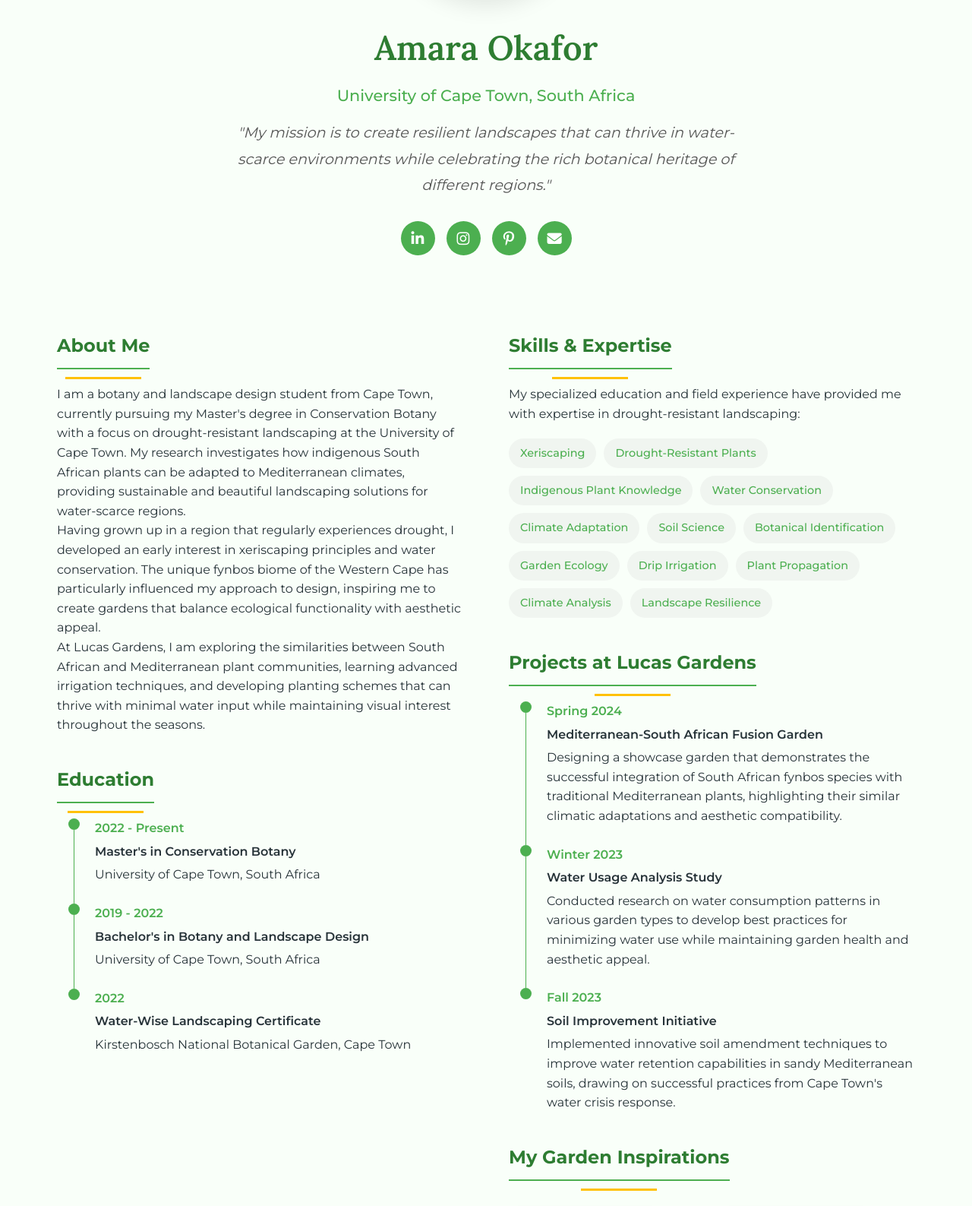
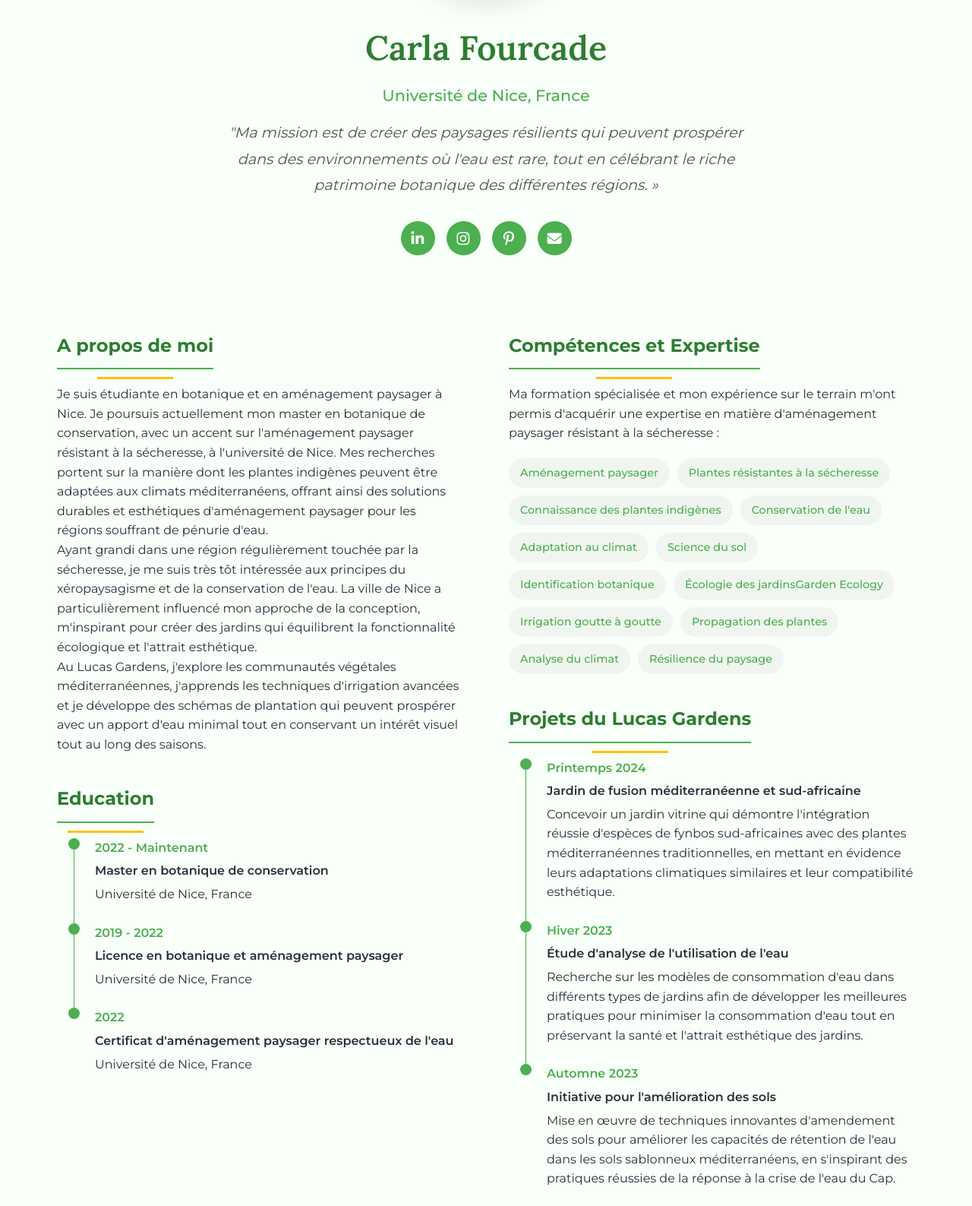
Before and after one commit to Carlafourcade/Lucas-Garden.projet, a plain HTML site: page pages/thanhvien2.html in a window 1280 px wide. Shown: the part 733-2320 px from the top of the page at 76% size. Drawn offline with Linux system fonts and the light colour scheme.

Commit message:
Update thanhvien2.html

```diff
--- a/pages/thanhvien2.html
+++ b/pages/thanhvien2.html
@@ -4,7 +4,7 @@
 <head>
   <meta charset="UTF-8" />
   <meta name="viewport" content="width=device-width, initial-scale=1.0" />
-  <title>Amara Okafor | Lucas Gardens</title>
+  <title>Carla Fourcade | Lucas Gardens</title>
   <meta name="description" content="Profile of Amara Okafor, student at University of Cape Town and intern at Lucas Gardens">
 
   <!-- Favicon -->
@@ -274,11 +274,11 @@
           <i class="fas fa-bars"></i>
         </button>
         <ul class="nav-links" id="nav-links">
-          <li><a href="../index.html">Home</a></li>
+          <li><a href="../index.html">Accueil</a></li>
           <li><a href="services.html">Services</a></li>
-          <li><a href="gallery.html">Gallery</a></li>
-          <li><a href="about.html">About</a></li>
-          <li><a href="../pages/students.html">Students</a></li>
+          <li><a href="gallery.html">Galerie</a></li>
+          <li><a href="about.html">A propos de nous</a></li>
+          <li><a href="../pages/students.html">Etudiantes</a></li>
           <li><a href="faq.html">FAQ</a></li>
           <li><a href="contact.html">Contact</a></li>
         </ul>
@@ -290,9 +290,9 @@
   <div class="breadcrumb">
     <div class="container">
       <div class="breadcrumb-container">
-        <div class="breadcrumb-item"><a href="../index.html">Home</a></div>
-        <div class="breadcrumb-item"><a href="students.html">Our Interns</a></div>
-        <div class="breadcrumb-item active">Amara Okafor</div>
+        <div class="breadcrumb-item"><a href="../index.html">Accueil</a></div>
+        <div class="breadcrumb-item"><a href="students.html">Nos stagiaires</a></div>
+        <div class="breadcrumb-item active">Carla Fourcade</div>
       </div>
     </div>
   </div>
@@ -300,8 +300,8 @@
   <!-- Student Profile Section -->
   <div class="page-header">
     <div class="container">
-      <h1 class="page-title">Student Profile</h1>
-      <p class="page-subtitle">Meet our talented intern from University of Cape Town</p>
+      <h1 class="page-title">Profil de l'étudiante</h1>
+      <p class="page-subtitle">Rencontrez notre talentueux stagiaire de l'Université de Nice</p>
     </div>
   </div>
 
@@ -313,9 +313,9 @@
           <div class="profile-img-container">
             <img src="../img/thanhvien2.jpg" alt="Amara Okafor">
           </div>
-          <h2 class="student-name">Amara Okafor</h2>
-          <p class="student-university">University of Cape Town, South Africa</p>
-          <p class="student-quote">"My mission is to create resilient landscapes that can thrive in water-scarce environments while celebrating the rich botanical heritage of different regions."</p>
+          <h2 class="student-name">Carla Fourcade</h2>
+          <p class="student-university">Université de Nice, France</p>
+          <p class="student-quote">"Ma mission est de créer des paysages résilients qui peuvent prospérer dans des environnements où l'eau est rare, tout en célébrant le riche patrimoine botanique des différentes régions. »</p>
           <div class="social-icons">
             <a href="#" class="social-icon"><i class="fab fa-linkedin-in"></i></a>
             <a href="#" class="social-icon"><i class="fab fa-instagram"></i></a>
@@ -327,29 +327,29 @@
         <div class="profile-content">
           <div class="left-column">
             <div class="content-section animate-on-scroll">
-              <h3 class="section-title">About Me</h3>
-              <p>I am a botany and landscape design student from Cape Town, currently pursuing my Master's degree in Conservation Botany with a focus on drought-resistant landscaping at the University of Cape Town. My research investigates how indigenous South African plants can be adapted to Mediterranean climates, providing sustainable and beautiful landscaping solutions for water-scarce regions.</p>
-              <p>Having grown up in a region that regularly experiences drought, I developed an early interest in xeriscaping principles and water conservation. The unique fynbos biome of the Western Cape has particularly influenced my approach to design, inspiring me to create gardens that balance ecological functionality with aesthetic appeal.</p>
-              <p>At Lucas Gardens, I am exploring the similarities between South African and Mediterranean plant communities, learning advanced irrigation techniques, and developing planting schemes that can thrive with minimal water input while maintaining visual interest throughout the seasons.</p>
+              <h3 class="section-title">A propos de moi</h3>
+              <p>Je suis étudiante en botanique et en aménagement paysager à Nice. Je poursuis actuellement mon master en botanique de conservation, avec un accent sur l'aménagement paysager résistant à la sécheresse, à l'université de Nice. Mes recherches portent sur la manière dont les plantes indigènes peuvent être adaptées aux climats méditerranéens, offrant ainsi des solutions durables et esthétiques d'aménagement paysager pour les régions souffrant de pénurie d'eau.</p>
+              <p>Ayant grandi dans une région régulièrement touchée par la sécheresse, je me suis très tôt intéressée aux principes du xéropaysagisme et de la conservation de l'eau. La ville de Nice a particulièrement influencé mon approche de la conception, m'inspirant pour créer des jardins qui équilibrent la fonctionnalité écologique et l'attrait esthétique.</p>
+              <p>Au Lucas Gardens, j'explore les communautés végétales méditerranéennes, j'apprends les techniques d'irrigation avancées et je développe des schémas de plantation qui peuvent prospérer avec un apport d'eau minimal tout en conservant un intérêt visuel tout au long des saisons.</p>
             </div>
 
             <div class="content-section animate-on-scroll">
               <h3 class="section-title">Education</h3>
               <div class="timeline">
                 <div class="timeline-item">
-                  <p class="timeline-date">2022 - Present</p>
-                  <p class="timeline-title">Master's in Conservation Botany</p>
-                  <p>University of Cape Town, South Africa</p>
+                  <p class="timeline-date">2022 - Maintenant</p>
+                  <p class="timeline-title">Master en botanique de conservation</p>
+                  <p>Université de Nice, France</p>
                 </div>
                 <div class="timeline-item">
                   <p class="timeline-date">2019 - 2022</p>
-                  <p class="timeline-title">Bachelor's in Botany and Landscape Design</p>
-                  <p>University of Cape Town, South Africa</p>
+                  <p class="timeline-title">Licence en botanique et aménagement paysager</p>
+                  <p>Université de Nice, France</p>
                 </div>
                 <div class="timeline-item">
                   <p class="timeline-date">2022</p>
-                  <p class="timeline-title">Water-Wise Landscaping Certificate</p>
-                  <p>Kirstenbosch National Botanical Garden, Cape Town</p>
+                  <p class="timeline-title">Certificat d'aménagement paysager respectueux de l'eau</p>
+                  <p>Université de Nice, France</p>
                 </div>
               </div>
             </div>
@@ -357,47 +357,47 @@
 
           <div class="right-column">
             <div class="content-section animate-on-scroll">
-              <h3 class="section-title">Skills & Expertise</h3>
-              <p>My specialized education and field experience have provided me with expertise in drought-resistant landscaping:</p>
+              <h3 class="section-title">Compétences et Expertise</h3>
+              <p>Ma formation spécialisée et mon expérience sur le terrain m'ont permis d'acquérir une expertise en matière d'aménagement paysager résistant à la sécheresse :</p>
               <div class="skills-container">
-                <span class="skill-tag">Xeriscaping</span>
-                <span class="skill-tag">Drought-Resistant Plants</span>
-                <span class="skill-tag">Indigenous Plant Knowledge</span>
-                <span class="skill-tag">Water Conservation</span>
-                <span class="skill-tag">Climate Adaptation</span>
-                <span class="skill-tag">Soil Science</span>
-                <span class="skill-tag">Botanical Identification</span>
-                <span class="skill-tag">Garden Ecology</span>
-                <span class="skill-tag">Drip Irrigation</span>
-                <span class="skill-tag">Plant Propagation</span>
-                <span class="skill-tag">Climate Analysis</span>
-                <span class="skill-tag">Landscape Resilience</span>
+                <span class="skill-tag">Aménagement paysager</span>
+                <span class="skill-tag">Plantes résistantes à la sécheresse</span>
+                <span class="skill-tag">Connaissance des plantes indigènes</span>
+                <span class="skill-tag">Conservation de l'eau</span>
+                <span class="skill-tag">Adaptation au climat</span>
+                <span class="skill-tag">Science du sol</span>
+                <span class="skill-tag">Identification botanique</span>
+                <span class="skill-tag">Écologie des jardinsGarden Ecology</span>
+                <span class="skill-tag">Irrigation goutte à goutte</span>
+                <span class="skill-tag">Propagation des plantes</span>
+                <span class="skill-tag">Analyse du climat</span>
+                <span class="skill-tag">Résilience du paysage</span>
               </div>
             </div>
 
             <div class="content-section animate-on-scroll">
-              <h3 class="section-title">Projects at Lucas Gardens</h3>
+              <h3 class="section-title">Projets du Lucas Gardens</h3>
               <div class="timeline">
                 <div class="timeline-item">
-                  <p class="timeline-date">Spring 2024</p>
-                  <p class="timeline-title">Mediterranean-South African Fusion Garden</p>
-                  <p>Designing a showcase garden that demonstrates the successful integration of South African fynbos species with traditional Mediterranean plants, highlighting their similar climatic adaptations and aesthetic compatibility.</p>
+                  <p class="timeline-date">Printemps 2024</p>
+                  <p class="timeline-title">Jardin de fusion méditerranéenne et sud-africaine</p>
+                  <p>Concevoir un jardin vitrine qui démontre l'intégration réussie d'espèces de fynbos sud-africaines avec des plantes méditerranéennes traditionnelles, en mettant en évidence leurs adaptations climatiques similaires et leur compatibilité esthétique.</p>
                 </div>
                 <div class="timeline-item">
-                  <p class="timeline-date">Winter 2023</p>
-                  <p class="timeline-title">Water Usage Analysis Study</p>
-                  <p>Conducted research on water consumption patterns in various garden types to develop best practices for minimizing water use while maintaining garden health and aesthetic appeal.</p>
+                  <p class="timeline-date">Hiver 2023</p>
+                  <p class="timeline-title">Étude d'analyse de l'utilisation de l'eau</p>
+                  <p>Recherche sur les modèles de consommation d'eau dans différents types de jardins afin de développer les meilleures pratiques pour minimiser la consommation d'eau tout en préservant la santé et l'attrait esthétique des jardins.</p>
                 </div>
                 <div class="timeline-item">
-                  <p class="timeline-date">Fall 2023</p>
-                  <p class="timeline-title">Soil Improvement Initiative</p>
-                  <p>Implemented innovative soil amendment techniques to improve water retention capabilities in sandy Mediterranean soils, drawing on successful practices from Cape Town's water crisis response.</p>
+                  <p class="timeline-date">Automne 2023</p>
+                  <p class="timeline-title">Initiative pour l'amélioration des sols</p>
+                  <p>Mise en œuvre de techniques innovantes d'amendement des sols pour améliorer les capacités de rétention de l'eau dans les sols sablonneux méditerranéens, en s'inspirant des pratiques réussies de la réponse à la crise de l'eau du Cap.</p>
                 </div>
               </div>
             </div>
 
             <div class="content-section animate-on-scroll">
-              <h3 class="section-title">My Garden Inspirations</h3>
+              <h3 class="section-title">Mes inspirations pour le jardin</h3>
               <div class="gallery-container">
                 <div class="gallery-item">
                   <img src="../img/garden-service1.jpg" alt="Fynbos Garden">
@@ -417,7 +417,7 @@
         </div>
 
         <div class="quote-container animate-on-scroll">
-          <p class="quote">At Lucas Gardens, I've discovered the remarkable botanical connections between the Mediterranean and South African Cape regions. This internship has been invaluable in helping me develop strategies for creating beautiful, water-efficient gardens that can withstand the challenges of our changing climate.</p>
+          <p class="quote">Aux jardins Lucas, j'ai découvert les liens botaniques remarquables entre les régions de la Méditerranée et du Cap sud-africain. Ce stage m'a permis de développer des stratégies pour créer des jardins magnifiques, économes en eau et capables de résister aux défis de notre climat changeant.</p>
         </div>
       </div>
     </div>
@@ -429,7 +429,7 @@
       <div class="footer-container">
         <div>
           <h3 class="footer-logo">Lucas Gardens</h3>
-          <p class="footer-desc">Professional landscaping and garden services for residential and commercial properties. Creating beautiful outdoor spaces since 2008.</p>
+          <p class="footer-desc">Services professionnels d'aménagement paysager et de jardinage pour les propriétés résidentielles et commerciales. Création de magnifiques espaces extérieurs depuis 2008.</p>
           <div class="social-links">
             <a href="#" class="social-link"><i class="fab fa-facebook-f"></i></a>
             <a href="#" class="social-link"><i class="fab fa-instagram"></i></a>
@@ -439,40 +439,40 @@
         </div>
 
         <div>
-          <h4 class="footer-title">Quick Links</h4>
+          <h4 class="footer-title">Liens rapides</h4>
           <ul class="footer-links">
-            <li><a href="../index.html">Home</a></li>
+            <li><a href="../index.html">Accueil</a></li>
             <li><a href="services.html">Services</a></li>
-            <li><a href="gallery.html">Gallery</a></li>
-            <li><a href="about.html">About</a></li>
+            <li><a href="gallery.html">Galerie</a></li>
+            <li><a href="about.html">A propos de nous</a></li>
             <li><a href="contact.html">Contact</a></li>
           </ul>
         </div>
 
         <div>
-          <h4 class="footer-title">Our Services</h4>
+          <h4 class="footer-title">Nos Services</h4>
           <ul class="footer-links">
-            <li><a href="services/garden-design.html">Garden Design</a></li>
-            <li><a href="services/landscaping.html">Landscaping</a></li>
-            <li><a href="services/garden-maintenance.html">Maintenance</a></li>
-            <li><a href="services/tree-services.html">Tree Services</a></li>
+            <li><a href="services/garden-design.html">Conception de jardin</a></li>
+            <li><a href="services/landscaping.html">Aménagement paysager</a></li>
+            <li><a href="services/garden-maintenance.html">Entretien</a></li>
+            <li><a href="services/tree-services.html">Service des arbres</a></li>
             <li><a href="services/irrigation.html">Irrigation Systems</a></li>
           </ul>
         </div>
 
         <div>
-          <h4 class="footer-title">Contact Us</h4>
+          <h4 class="footer-title">Contactez Nous</h4>
           <ul class="footer-links">
             <li><i class="fas fa-map-marker-alt"></i> 15 Rue des Jardins, Paris</li>
             <li><i class="fas fa-phone"></i> +33 123 456 789</li>
             <li><i class="fas fa-envelope"></i> info@lucasjardins.fr</li>
-            <li><i class="fas fa-clock"></i> Mon-Fri: 8:00 AM - 6:00 PM</li>
+            <li><i class="fas fa-clock"></i> Lundi-Vendredi: 8:00h - 18:00h</li>
           </ul>
         </div>
       </div>
 
       <div class="footer-bottom">
-        <p>&copy; 2025 Lucas Gardens. All Rights Reserved. | <a href="privacy-policy.html">Privacy Policy</a> | <a href="terms-of-service.html">Terms of Service</a></p>
+        <p>&copy; 2025 Jardins Lucas. Tous droits réservés. | <a href="privacy-policy.html">Politique de confidentialité</a> | <a href="terms-of-service.html">Conditions d'utilisation</a></p>
       </div>
     </div>
   </footer>
```
